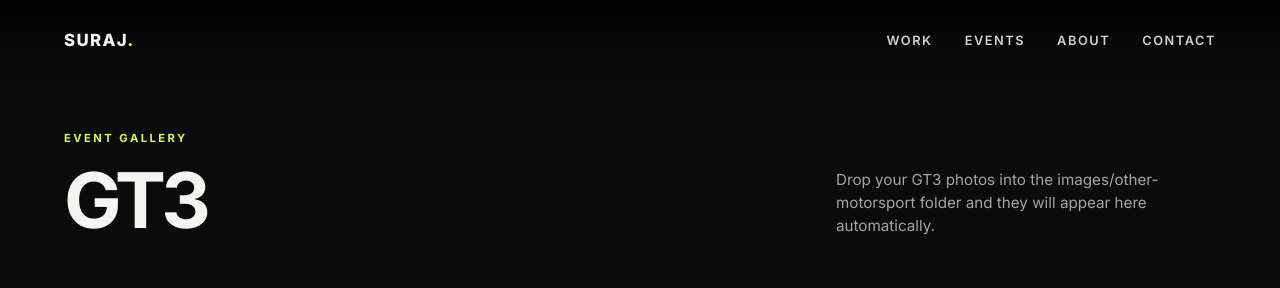
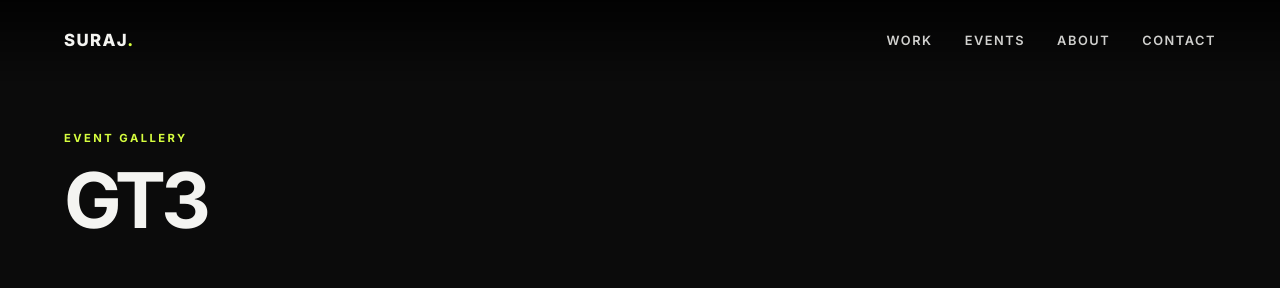
Before and after one commit to Roadman29/suraj-photography, a plain HTML site: page other-motorsport.html in a window 1280 px wide. Shown: the top 288 px of the page. Drawn offline with Linux system fonts and the light colour scheme; grey boxes are pictures that could not be loaded.

Commit message:
Remove placeholder gallery instructions

```diff
--- a/other-motorsport.html
+++ b/other-motorsport.html
@@ -28,7 +28,6 @@
           <p class="eyebrow">EVENT GALLERY</p>
           <h2>GT3</h2>
         </div>
-        <p class="section-intro">Drop your GT3 photos into the images/other-motorsport folder and they will appear here automatically.</p>
       </div>
 
       <div class="gallery gallery-editorial" id="other-motorsport-gallery"
```
Also changed, not shown: motogp.html (+0 -1 lines).
